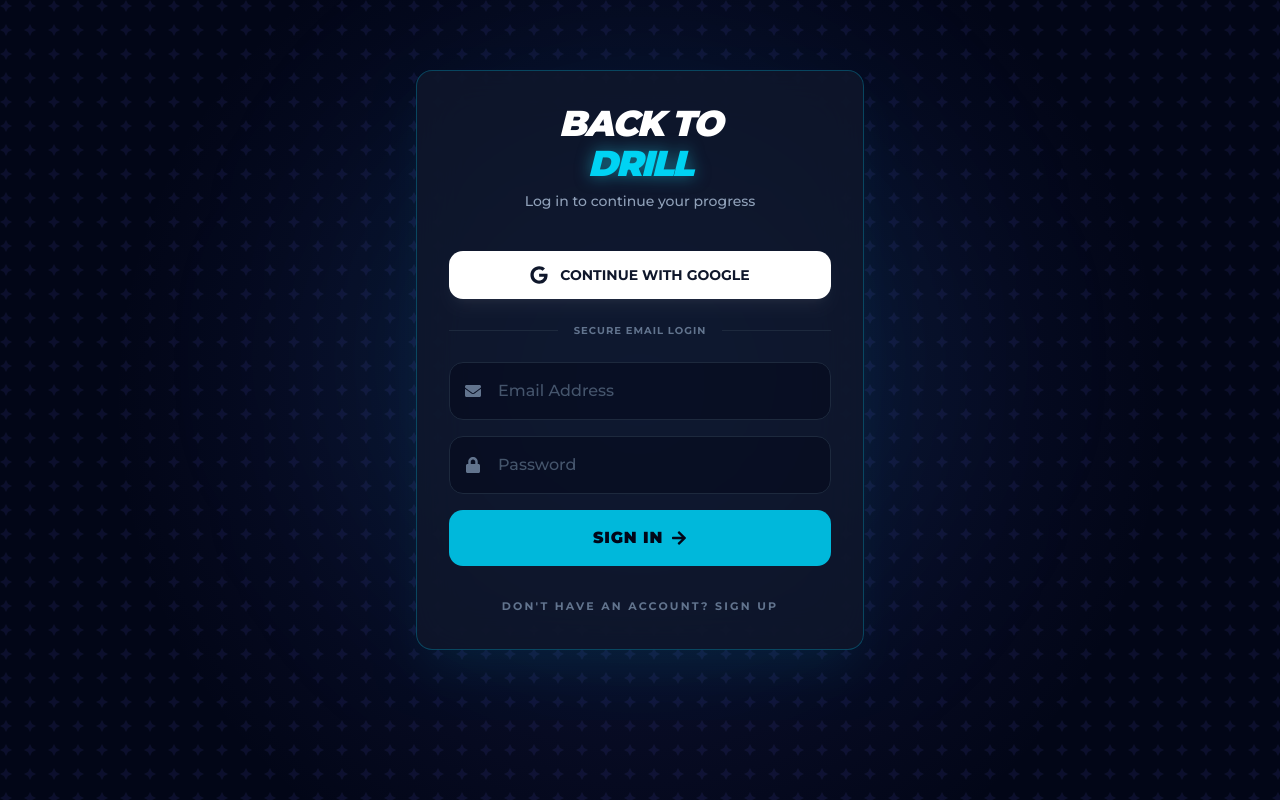
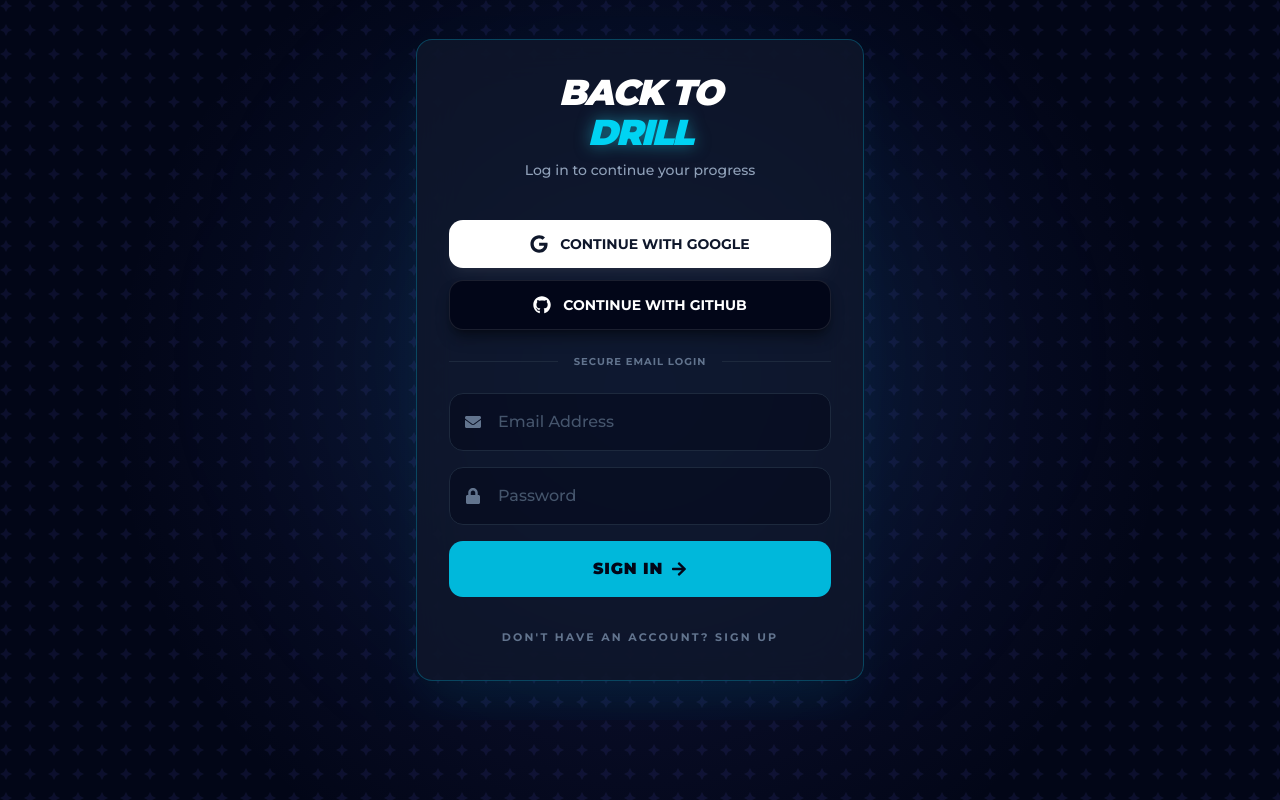
Before and after one commit to CodeLikeAGirl29/fl-re-drill, a Next.js app: page /login in a window 1280 px wide. Built offline with nearby package versions, Linux system fonts and the light colour scheme; no server answers.

Commit message:
add github login option

```diff
--- a/app/(auth)/login/page.tsx
+++ b/app/(auth)/login/page.tsx
@@ -3,7 +3,7 @@
 import { useState } from "react";
 import { createClient } from "@/app/lib/supabase/client";
 import { motion, AnimatePresence } from "framer-motion";
-import { FaGoogle, FaEnvelope, FaLock, FaArrowRight } from "react-icons/fa";
+import { FaGoogle, FaEnvelope, FaLock, FaArrowRight, FaGithub } from "react-icons/fa";
 
 export default function LoginPage() {
   const [isSignUp, setIsSignUp] = useState(false);
@@ -36,9 +36,9 @@ export default function LoginPage() {
     setLoading(false);
   };
 
-  const handleGoogleLogin = async () => {
+  const handleOAuthLogin = async (provider: "google" | "github") => {
     await supabase.auth.signInWithOAuth({
-      provider: "google",
+      provider,
       options: { redirectTo: `${window.location.origin}/api/auth/callback` },
     });
   };
@@ -75,13 +75,24 @@ export default function LoginPage() {
           </div>
 
           <div className="space-y-6">
-            {/* Social Login */}
-            <button
-              onClick={handleGoogleLogin}
-              className="w-full flex items-center justify-center gap-3 bg-white hover:bg-slate-100 text-slate-900 py-3.5 px-4 rounded-xl font-bold uppercase text-sm transition-all hover:scale-[1.02] active:scale-95 shadow-lg shadow-white/5"
-            >
-              <FaGoogle className="text-lg" /> Continue with Google
-            </button>
+            {/* Social Logins Container */}
+            <div className="flex flex-col gap-3">
+              {/* Google Login */}
+              <button
+                onClick={() => handleOAuthLogin("google")}
+                className="w-full flex items-center justify-center gap-3 bg-white hover:bg-slate-100 text-slate-900 py-3.5 px-4 rounded-xl font-bold uppercase text-sm transition-all hover:scale-[1.02] active:scale-95 shadow-lg shadow-white/5"
+              >
+                <FaGoogle className="text-lg" /> Continue with Google
+              </button>
+
+              {/* GitHub Login */}
+              <button
+                onClick={() => handleOAuthLogin("github")}
+                className="w-full flex items-center justify-center gap-3 bg-slate-950 border border-white/10 hover:bg-slate-900 text-white py-3.5 px-4 rounded-xl font-bold uppercase text-sm transition-all hover:scale-[1.02] active:scale-95 shadow-lg shadow-black/40"
+              >
+                <FaGithub className="text-lg" /> Continue with GitHub
+              </button>
+            </div>
 
             <div className="flex items-center gap-4">
               <div className="h-px bg-slate-800 flex-grow" />
```
